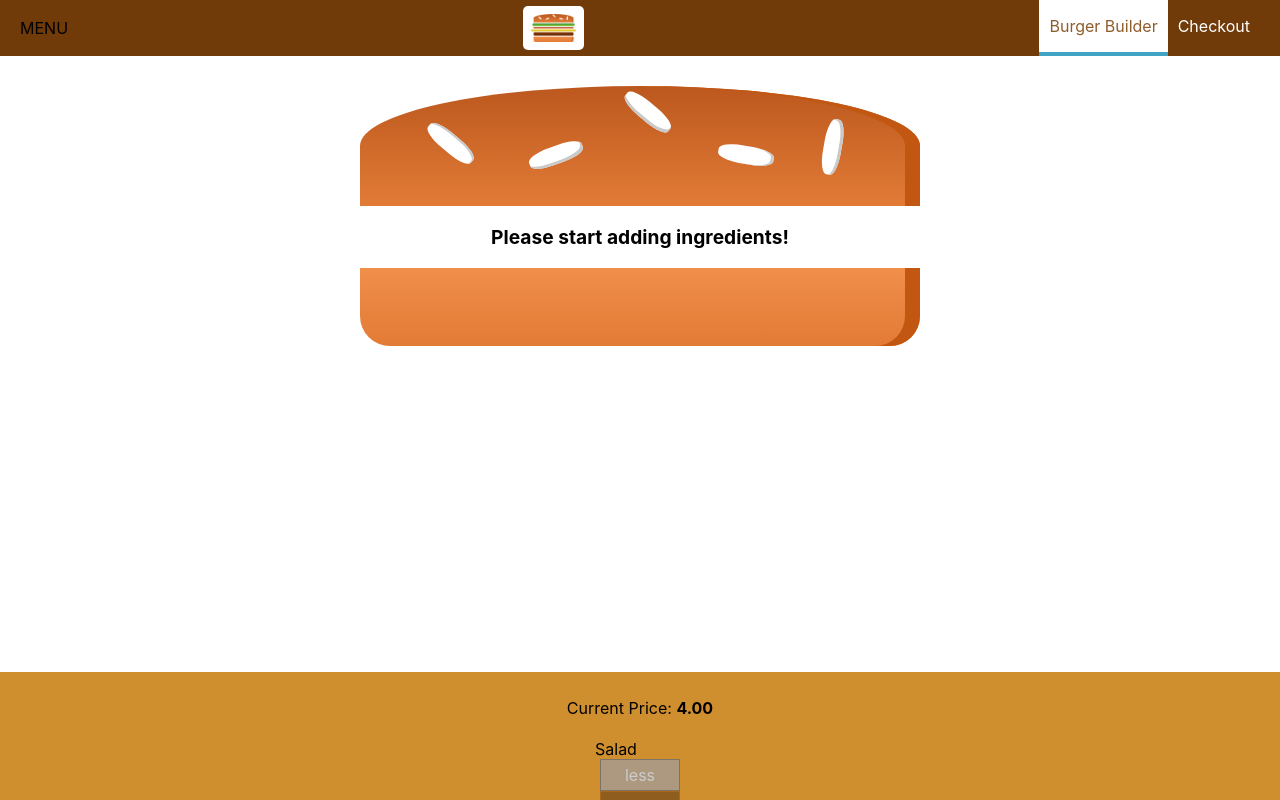
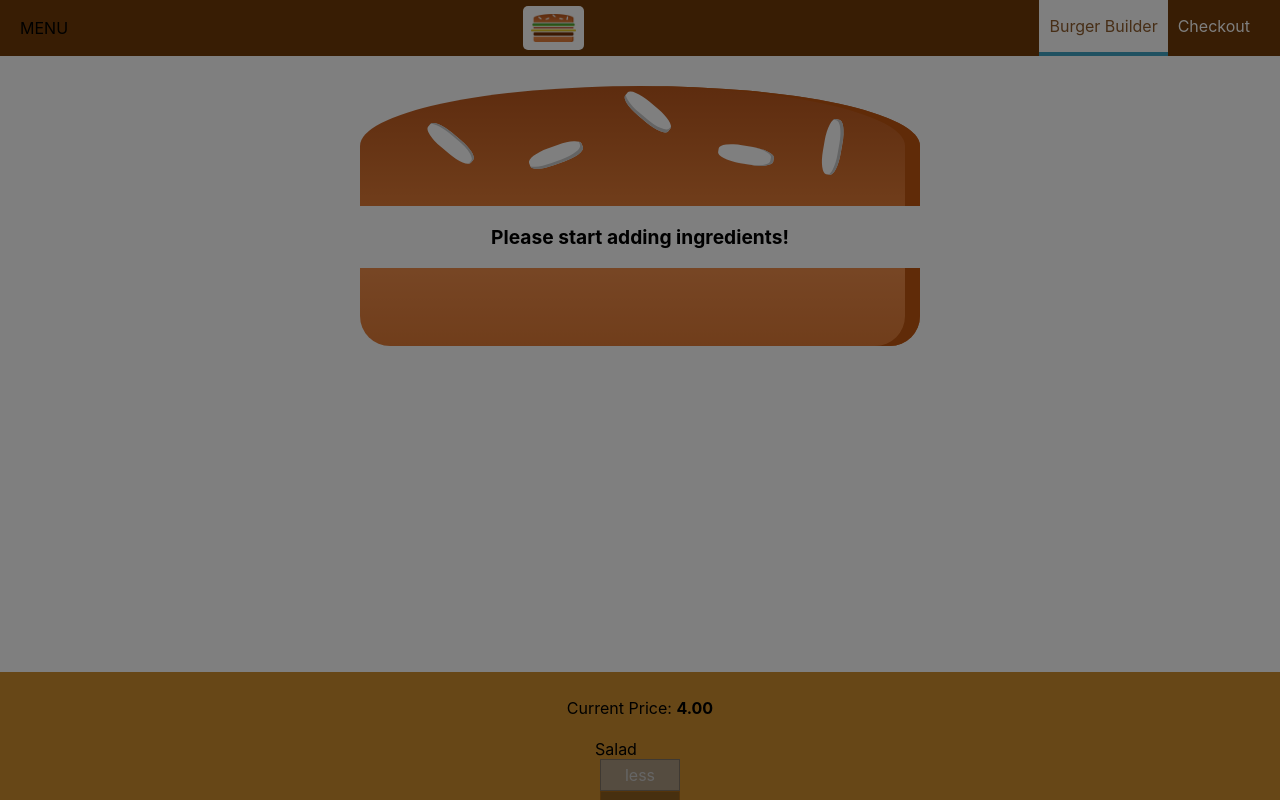
Before and after one commit to jasony4/BB, a React (Create React App) app in the folder bb/: page / in a window 1280 px wide. Shown: the top 800 px of the page. Built offline with nearby package versions, Linux system fonts and the light colour scheme.

Commit message:
lesson 150

```diff
--- a/bb/src/components/Layout/Layout.js
+++ b/bb/src/components/Layout/Layout.js
@@ -1,17 +1,31 @@
-import React from 'react';
+import React, {Component} from 'react';
 import Aux from '../../hoc/Aux';
 import classes from './Layout.module.css'
 import Toolbar from '../Navigation/Toolbar/Toolbar';
 import SideDrawer from '../Navigation/SideDrawer/SideDrawer'
 
-const layout = (props) => (
-    <Aux>
-    <Toolbar />
-    <SideDrawer />
-    <main className={classes.Content}>
-        {props.children}
-    </main>
-    </Aux>
-);
+class Layout extends Component {
 
-export default layout
+    state={
+        showSideDrawer: true,
+    }
+
+    sideDrawerClosedHandler = () => {
+        this.setState({showSideDrawer: false});
+    }
+
+    render () {
+        return(
+            <Aux>
+            <Toolbar />
+            <SideDrawer
+            open={this.state.showSideDrawer}
+            closed={this.sideDrawerClosedHandler}/>
+            <main className={classes.Content}>
+                {this.props.children}
+            </main>
+            </Aux>)
+    }
+};
+
+export default Layout
--- a/bb/src/components/Navigation/SideDrawer/SideDrawer.js
+++ b/bb/src/components/Navigation/SideDrawer/SideDrawer.js
@@ -2,17 +2,25 @@
 
 import Logo from '../../Logo/Logo';
 import NavigationItems from '../NavigationItems/NavigationItems';
-import classes from './SideDrawer.module.css'
+import classes from './SideDrawer.module.css';
+import BackDrop from '../../UI/Backdrop/Backdrop';
+import Aux from '../../../hoc/Aux'
 
 const sideDrawer = (props) => {
-
+    let attachedClasses = [classes.SideDrawer, classes.Close];
+    if (props.open){
+        attachedClasses = [classes.SideDrawer, classes.Open]
+    }
     return(
-        <div className={classes.SideDrawer}>
+        <Aux>
+            <BackDrop show={props.open} clicked={props.closed}/>
+        <div className={attachedClasses.join(' ')}>
             <div className={classes.Logo}><Logo /></div>
             <nav>
                 <NavigationItems />
             </nav>
         </div>
+        </Aux>
     );
 };
 
```
